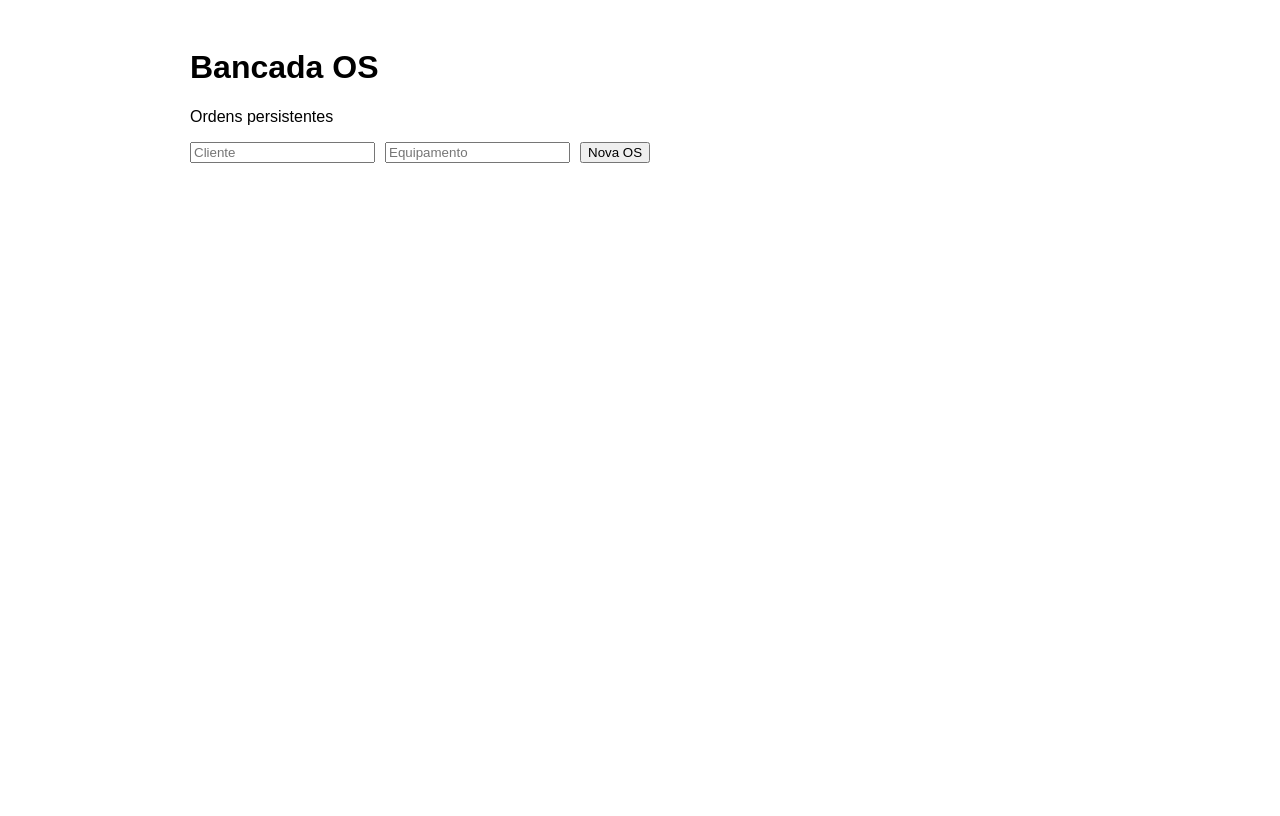
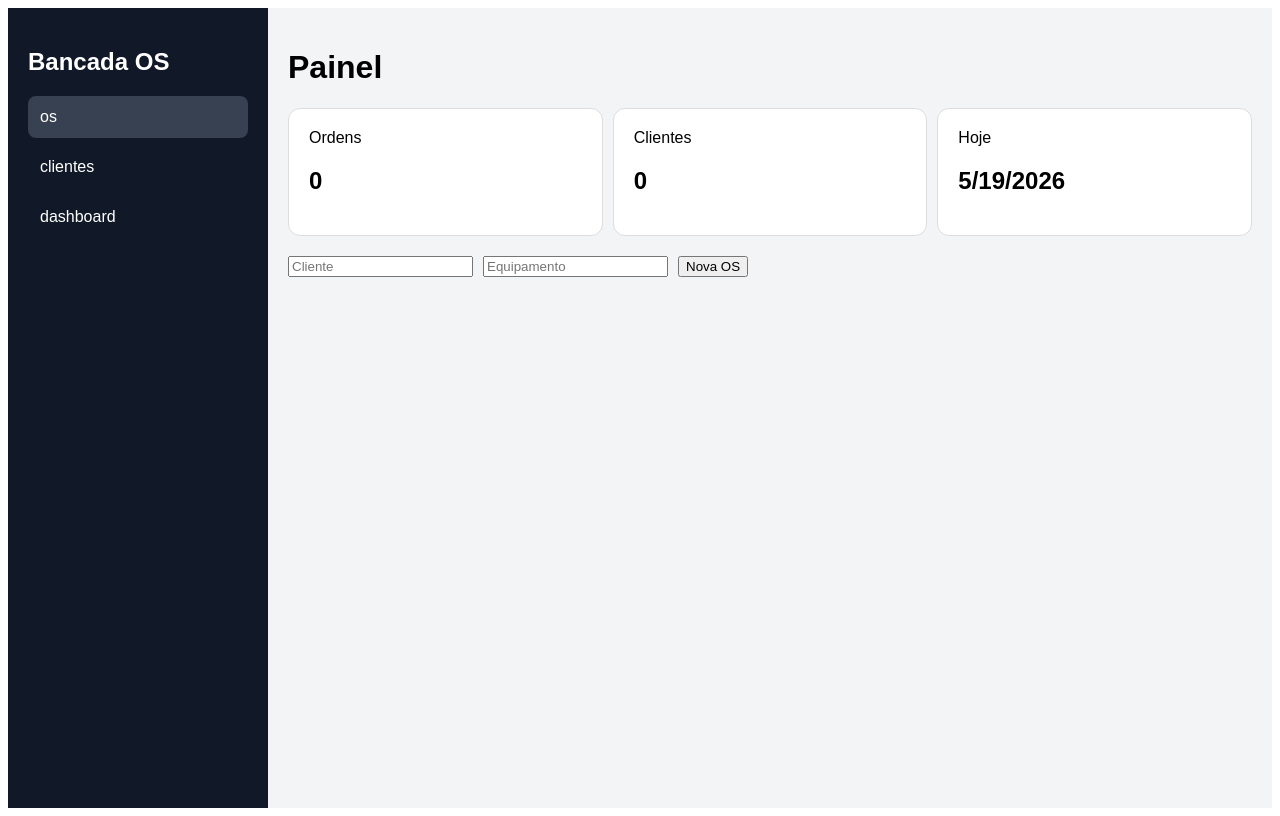
Before and after one commit to thiagogcb/thiago, a React (Vite) app: page / in a window 1280 px wide. Built offline with nearby package versions, Linux system fonts and the light colour scheme.

Commit message:
Update App.jsx

```diff
--- a/src/App.jsx
+++ b/src/App.jsx
@@ -1,43 +1,37 @@
 import React, { useEffect, useState } from 'react'
 
 export default function App() {
-  const [ordens, setOrdens] = useState(() => {
-    try { return JSON.parse(localStorage.getItem('ordens') || '[]') }
-    catch { return [] }
-  })
+const [aba, setAba] = useState('os')
+const [ordens, setOrdens] = useState(() => JSON.parse(localStorage.getItem('ordens') || '[]'))
+const [clientes, setClientes] = useState(() => JSON.parse(localStorage.getItem('clientes') || '[]'))
 const [cliente, setCliente] = useState('')
 const [equipamento, setEquipamento] = useState('')
 
 useEffect(() => {
 localStorage.setItem('ordens', JSON.stringify(ordens))
-  }, [ordens])
+localStorage.setItem('clientes', JSON.stringify(clientes))
+}, [ordens, clientes])
 
 function salvar() {
 if (!cliente || !equipamento) return
-    setOrdens(prev => [
-      { id: Date.now(), cliente, equipamento, status: 'Recebido' },
-      ...prev
-    ])
-    setCliente('')
-    setEquipamento('')
+const nova = { id: Date.now(), cliente, equipamento, status: 'Recebido' }
+setOrdens(p => [nova, ...p])
+if (!clientes.includes(cliente)) setClientes(p => [...p, cliente])
+setCliente(''); setEquipamento('')
 }
 
+const card = (t,v) => <div style={{background:'#fff',padding:20,borderRadius:12,border:'1px solid #ddd',flex:1,minWidth:160}}><div>{t}</div><h2>{v}</h2></div>
+
 return (
-    <div style={{ fontFamily:'Arial', padding:20, maxWidth:900, margin:'0 auto' }}>
-      <h1>Bancada OS</h1>
-      <p>Ordens persistentes</p>
-
-      <div style={{ display:'flex', gap:10, marginBottom:20, flexWrap:'wrap' }}>
-        <input value={cliente} onChange={e=>setCliente(e.target.value)} placeholder="Cliente" />
-        <input value={equipamento} onChange={e=>setEquipamento(e.target.value)} placeholder="Equipamento" />
-        <button onClick={salvar}>Nova OS</button>
-      </div>
-
-      {ordens.map(item => (
-        <div key={item.id} style={{ border:'1px solid #ddd', padding:12, marginBottom:10 }}>
-          #{item.id} — {item.cliente} — {item.equipamento} — {item.status}
-        </div>
-      ))}
-    </div>
+<div style={{display:'flex',fontFamily:'Arial',minHeight:'100vh',background:'#f3f4f6'}}>
+<aside style={{width:220,background:'#111827',color:'#fff',padding:20}}> <h2>Bancada OS</h2>
+{['os','clientes','dashboard'].map(x=><div key={x} onClick={()=>setAba(x)} style={{padding:12,cursor:'pointer',background:aba===x?'#374151':'transparent',borderRadius:8,marginTop:8}}>{x}</div>)} </aside> <main style={{flex:1,padding:20}}> <h1>Painel</h1>
+<div style={{display:'flex',gap:10,flexWrap:'wrap',marginBottom:20}}>
+{card('Ordens', ordens.length)}
+{card('Clientes', clientes.length)}
+{card('Hoje', new Date().toLocaleDateString())} </div>
+{aba==='os' && <div><div style={{display:'flex',gap:10,marginBottom:20,flexWrap:'wrap'}}><input value={cliente} onChange={e=>setCliente(e.target.value)} placeholder='Cliente'/><input value={equipamento} onChange={e=>setEquipamento(e.target.value)} placeholder='Equipamento'/><button onClick={salvar}>Nova OS</button></div>{ordens.map(o=><div key={o.id} style={{background:'#fff',padding:12,border:'1px solid #ddd',marginBottom:10,borderRadius:8}}>#{o.id} — {o.cliente} — {o.equipamento} — {o.status}</div>)}</div>}
+{aba==='clientes' && <div>{clientes.map((c,i)=><div key={i} style={{background:'#fff',padding:12,marginBottom:10,borderRadius:8}}>{c}</div>)}</div>}
+{aba==='dashboard' && <div style={{background:'#fff',padding:20,borderRadius:12}}>Sistema pronto para expandir: financeiro, PDF, login e Supabase.</div>} </main> </div>
 )
 }
```
Lines whose indentation alone changed are shown as unchanged.
